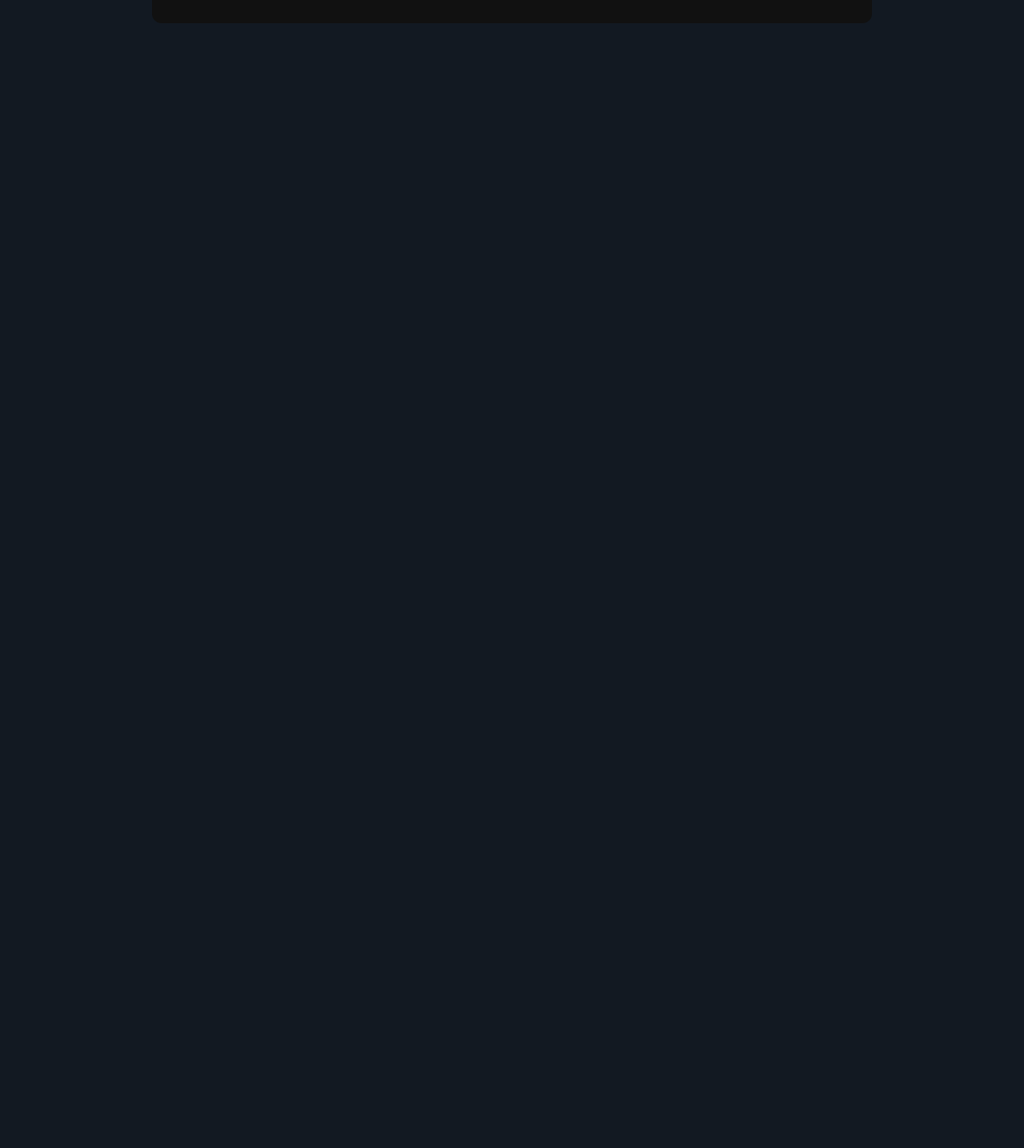
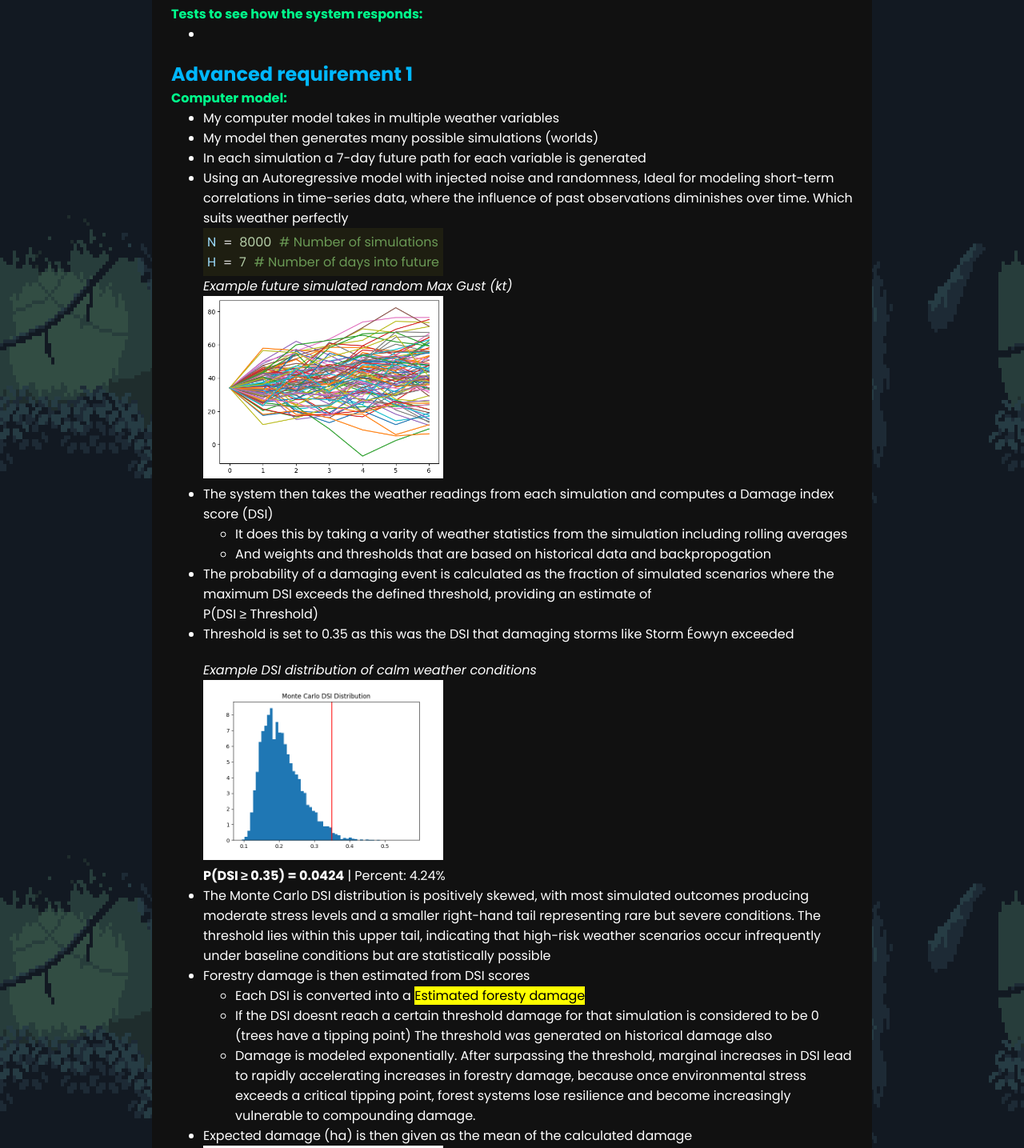
Before and after one commit to lukaslydn/LeavingCert-ComputerScience-Project, a plain HTML site: page project website/pages/meetingbrief.html in a window 1280 px wide. Shown: the part 2300-3735 px from the top of the page at 80% size. Before the commit the page ends 2361 px from the top, so only its background shows below. Drawn offline with nearby package versions, Linux system fonts and the light colour scheme.

Commit message:
More website information

```diff
--- a/project website/pages/meetingbrief.html
+++ b/project website/pages/meetingbrief.html
@@ -101,6 +101,76 @@
                 <li>I found ThingSpeak the most accurate method of data logging, I found serial to be inconsistant and the inbuilt data logger had space limitations</li>
                 <li>ThinkSpeak allowed for secure and accessible data storeage</li>
             </ul>
+            <h4 style="color: #00ff8c;">Tests to see how the system responds:</h4>
+            <ul style="margin-bottom: 20px;">
+                <li></li>
+            </ul>
+
+            <h2 style="color: #00b7ff;">Advanced requirement 1</h2>
+            <h4 style="color: #00ff8c;">Computer model:</h4>
+            <ul style="margin-bottom: 20px;">
+                <li>My computer model takes in multiple weather variables</li>
+                <li>My model then generates many possible simulations (worlds)</li>
+                <li>In each simulation a 7-day future path for each variable is generated</li>
+                <li>Using an Autoregressive model with injected noise and randomness, Ideal for modeling short-term correlations in time-series data, where the influence of past observations diminishes over time. Which suits weather perfectly</li>
+                <p style="
+                    background-color: #1e1e11;
+                    color: #d4d4d4;
+                    font-family: 'Consolas', 'Courier New', monospace;
+                    width: fit-content;
+                    padding: 5px;
+                    ">
+                    <span style="color:#9cdcfe;">N</span> = <span style="color:#b5cea8;">8000</span>  <span style="color:#6a9955;"># Number of simulations</span><br />
+                    <span style="color:#9cdcfe;">H</span> = <span style="color:#b5cea8;">7</span>  <span style="color:#6a9955;"># Number of days into future</span>
+                </p>
+                <i>Example future simulated random Max Gust (kt)</i><br />
+                <img src="../assets/paths.png" style="max-width: 300px;"/>
+
+
+                <li>The system then takes the weather readings from each simulation and computes a Damage index score (DSI)</li>
+                <ul>
+                    <li>It does this by taking a varity of weather statistics from the simulation including rolling averages</li>
+                    <li>And weights and thresholds that are based on historical data and backpropogation </li>
+                </ul>
+                <li>The probability of a damaging event is calculated as the fraction of simulated scenarios where the maximum DSI exceeds the defined threshold, providing an estimate of</li>
+                P(DSI ≥ Threshold)
+                <li style="margin-bottom: 20px;">Threshold is set to 0.35 as this was the DSI that damaging storms like Storm Éowyn exceeded</li>
+                <i>Example DSI distribution of calm weather conditions</i><br />
+                <img src="../../MultivariableDSI.png" style="max-width: 300px;" />
+                <p><b>P(DSI ≥ 0.35) = 0.0424</b> | Percent: 4.24%</p>
+                <li>The Monte Carlo DSI distribution is positively skewed, with most simulated outcomes producing moderate stress levels and a smaller right-hand tail representing rare but severe conditions. The threshold lies within this upper tail, indicating that high-risk weather scenarios occur infrequently under baseline conditions but are statistically possible</li>
+
+                <li>Forestry damage is then estimated from DSI scores</li>
+                <ul>
+                    <li>Each DSI is converted into a <mark>Estimated foresty damage</mark></li>
+                    <li>If the DSI doesnt reach a certain threshold damage for that simulation is considered to be 0 (trees have a tipping point) The threshold was generated on historical damage also</li>
+                    <li>Damage is modeled exponentially. After surpassing the threshold, marginal increases in DSI lead to rapidly accelerating increases in forestry damage, because once environmental stress exceeds a critical tipping point, forest systems lose resilience and become increasingly vulnerable to compounding damage.</li>
+                </ul>
+                <li>Expected damage (ha) is then given as the mean of the calculated damage</li>
+                <img src="../assets/damagedistribution.png" style="max-width: 300px;"/>
+                <li>Expected damage (ha): 24, In only extreme statistical cases the damage is not 0 due to the calm past conditions of this simulation</li>
+            </ul>
+
+            <h4 style="color: #00ff8c;">Combining data with my embedded system:</h4>
+            <ul>
+                <li>My embedded system gathered only 1 hour worth of data</li>
+                <li>But my model uses daily readings</li>
+                <li>So the challenge is: <b><i>how can I use my embedded systme data and combine it with my model?</i></b></li>
+                <li>My solution: I used the embedded data to estimate something it is good at measuring: 👉 Short-term extremes and volatility ( liability to change ) </li>
+                <li>Not by replacing historical data, Instead: When Monte Carlo simulates wind or temperature multiply by the embedded amplification factor.</li>
+                <li>It is a meaningful measure of how much stronger the variable was compared to typical conditions</li>
+                <p style="
+                    background-color: #1e1e11;
+                    color: #d4d4d4;
+                    font-family: 'Consolas', 'Courier New', monospace;
+                    width: fit-content;
+                    padding: 5px;
+                    ">
+                    <span style="color:#9cdcfe;">Gust spike resolved as:  </span><span style="color:#b5cea8;">1.0637662135132027</span><br />
+                    <span style="color:#9cdcfe;">Temperature amplification factor resolved as:  </span><span style="color:#b5cea8;">2.1316459228665514</span>
+                </p>
+                <li>For my embedded system I simulated extreme temperature and low winds which are evident from the amplication factors</li>
+            </ul>
         </div>
     </div>
     </body>
```
Also changed, not shown: project website/assets/damagedistribution.png (added), project website/assets/paths.png (added).
